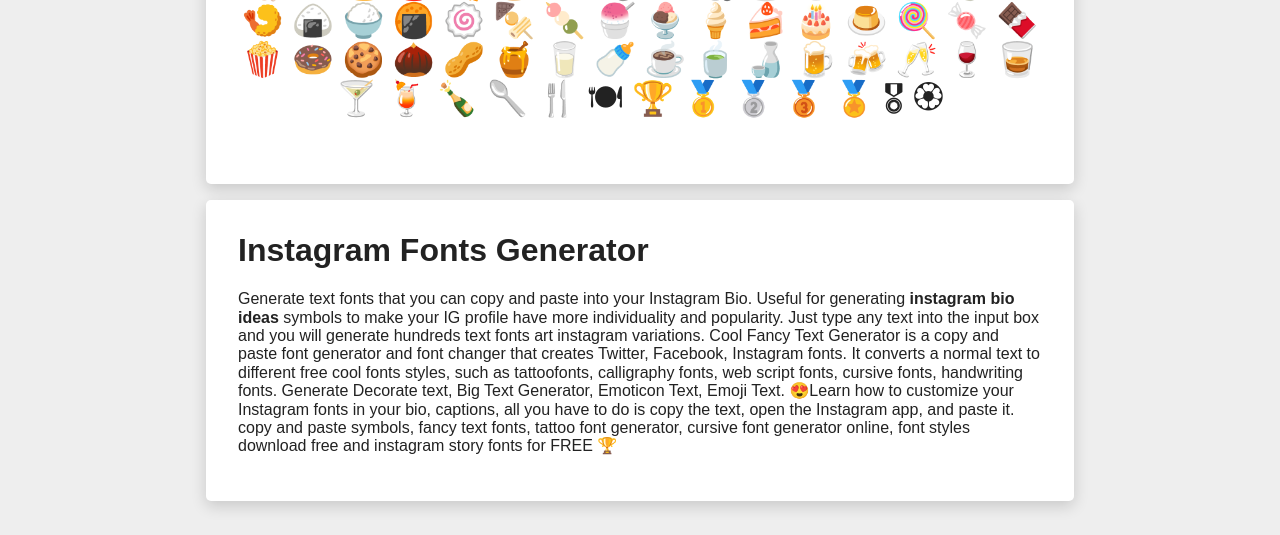
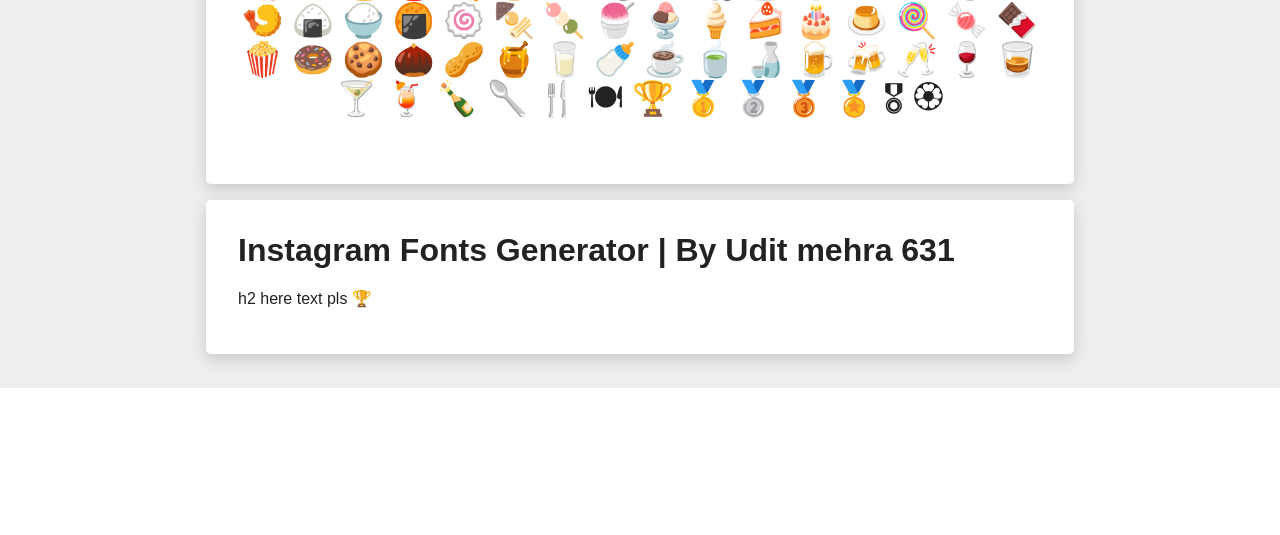
Before and after one commit to Uditmehra631/instagram-fonts-generator-script-download, a PHP site: page / in a window 1280 px wide. Shown: the part 1752-2287 px from the top of the page. After the commit the page ends 2140 px from the top, so only its background shows below. Run offline with PHP 8.4, Linux system fonts and the light colour scheme.

Commit message:
Update and rename index.html to index.php

```diff
--- a/index.html
+++ b/index.php
@@ -79,9 +79,8 @@
 
 
 <div class="content-box" id="description">
-<div><h1 id="instagram-fonts">Instagram Fonts Generator</h1>
-<h2 id="texth" style="font-size:16px;">Generate text fonts that you can copy and paste into your Instagram Bio. Useful for generating <b>instagram bio ideas</b> symbols to make your IG profile have more individuality and popularity. Just type any text into the input box and you will generate hundreds text fonts art instagram variations. Cool Fancy Text Generator is a copy and paste font generator and font changer that creates Twitter, Facebook, Instagram fonts. It converts a normal text to different free cool fonts styles, such as tattoofonts, calligraphy fonts, web script fonts, cursive fonts, handwriting fonts. Generate Decorate text, Big Text Generator, Emoticon Text, Emoji Text.
-😍Learn how to customize your Instagram fonts in your bio, captions, all you have to do is copy the text, open the Instagram app, and paste it. copy and paste symbols, fancy text fonts, tattoo font generator, cursive font generator online, font styles download free and instagram story fonts for FREE 🏆</h2>
+<div><h1 id="instagram-fonts">Instagram Fonts Generator | By Udit mehra 631</h1>
+<h2 id="texth" style="font-size:16px;"> h2 here text pls 🏆</h2>
 </div>
 </div>
 </div>
```
